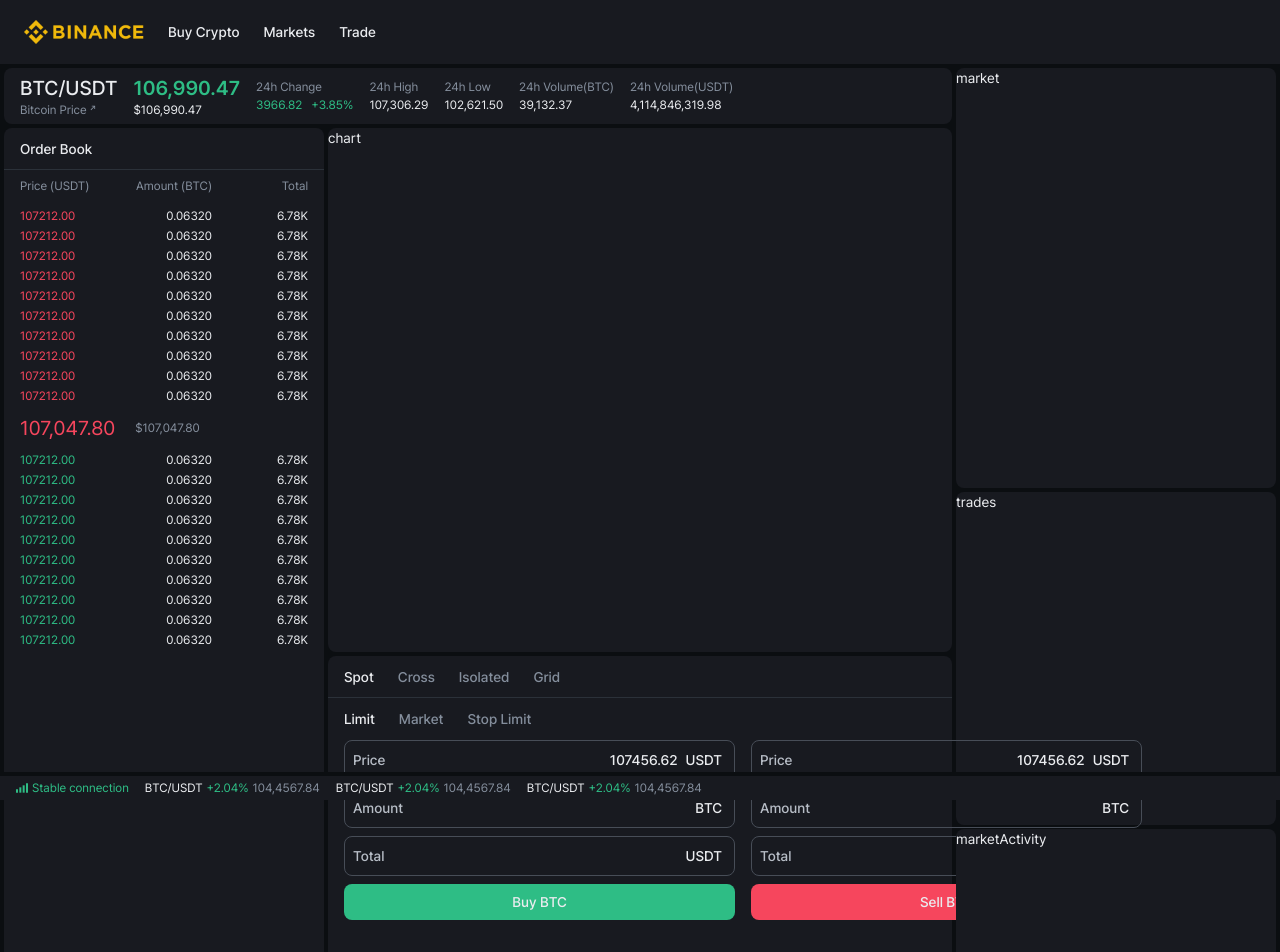
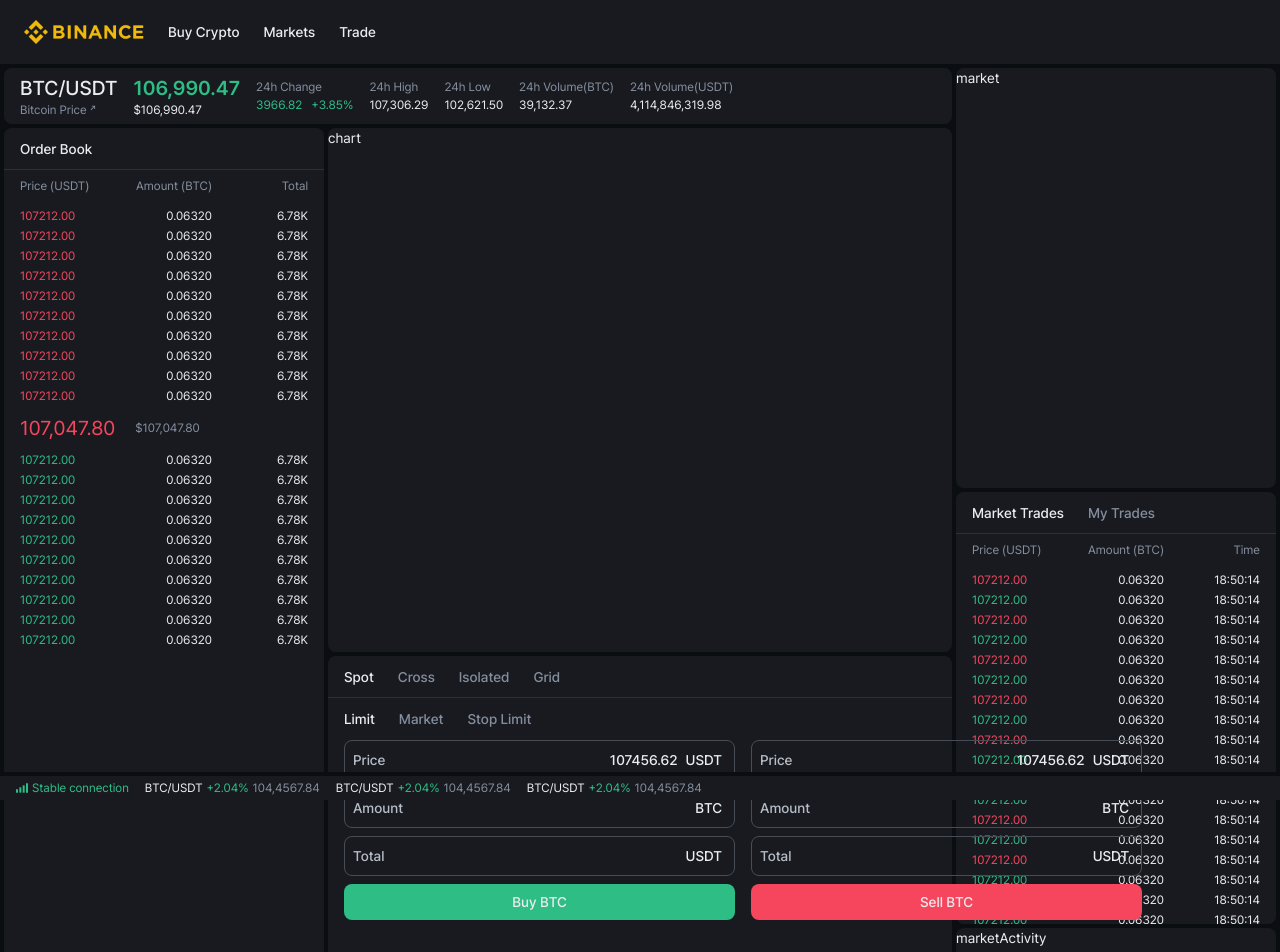
Before and after one commit to sk0x0y/krononlabs-task, a Next.js app: page / in a window 1280 px wide. Shown: the top 952 px of the page. Built offline with nearby package versions, Linux system fonts and the light colour scheme.

Commit message:
feat: [KLT-3] Trades 컴포넌트 추가

```diff
--- a/app/page.tsx
+++ b/app/page.tsx
@@ -1,4 +1,10 @@
-import { SubHeader, OrderBook, BasicTable, OrderForm } from '@widgets/trade';
+import {
+  SubHeader,
+  OrderBook,
+  BasicTable,
+  OrderForm,
+  Trades,
+} from '@widgets/trade';
 
 export default function Home() {
   return (
@@ -48,14 +54,7 @@
         market
       </section>
 
-      <section
-        className=""
-        style={{
-          gridArea: 'trades',
-        }}
-      >
-        trades
-      </section>
+      <Trades />
 
       <OrderForm />
 
--- a/src/widgets/trade/index.ts
+++ b/src/widgets/trade/index.ts
@@ -1,4 +1,5 @@
 export { default as SubHeader } from './sub-header';
 export { default as OrderBook } from './order-book';
+export { default as Trades } from './trades';
 export { default as OrderForm } from './order-form';
 export { default as BasicTable } from './basic-table';
--- /dev/null
+++ b/src/widgets/trade/trades.tsx
@@ -0,0 +1,158 @@
+export default function Trades() {
+  return (
+    <section
+      className=""
+      style={{
+        gridArea: 'trades',
+      }}
+    >
+      <div className="flex items-center h-[42px] px-4 border-b border-b-divider font-medium text-sm">
+        <ul className="flex gap-6 text-secondary [&>li]:cursor-pointer">
+          <li className="hover:text-primary-text text-primary-text">
+            Market Trades
+          </li>
+          <li className="hover:text-primary-text">My Trades</li>
+        </ul>
+      </div>
+
+      <div className="px-4">
+        <div className="flex justify-between py-2 text-xs text-secondary">
+          <span className="flex-1">Price (USDT)</span>
+          <span className="flex-1 text-right">Amount (BTC)</span>
+          <span className="flex-1 text-right">Time</span>
+        </div>
+
+        {/* TODO:  17(16.5)개 표시 + Overflow Scroll */}
+
+        <div className="h-[358px] py-1 text-xs overflow-y-auto scrollbar-hide">
+          <div className="flex justify-between py-0.5">
+            <span className="flex-1 text-negative">107212.00</span>
+            <span className="flex-1 text-right">0.06320</span>
+            <span className="flex-1 text-right">18:50:14</span>
+          </div>
+
+          <div className="flex justify-between py-0.5">
+            <span className="flex-1 text-positive">107212.00</span>
+            <span className="flex-1 text-right">0.06320</span>
+            <span className="flex-1 text-right">18:50:14</span>
+          </div>
+
+          <div className="flex justify-between py-0.5">
+            <span className="flex-1 text-negative">107212.00</span>
+            <span className="flex-1 text-right">0.06320</span>
+            <span className="flex-1 text-right">18:50:14</span>
+          </div>
+
+          <div className="flex justify-between py-0.5">
+            <span className="flex-1 text-positive">107212.00</span>
+            <span className="flex-1 text-right">0.06320</span>
+            <span className="flex-1 text-right">18:50:14</span>
+          </div>
+
+          <div className="flex justify-between py-0.5">
+            <span className="flex-1 text-negative">107212.00</span>
+            <span className="flex-1 text-right">0.06320</span>
+            <span className="flex-1 text-right">18:50:14</span>
+          </div>
+
+          <div className="flex justify-between py-0.5">
+            <span className="flex-1 text-positive">107212.00</span>
+            <span className="flex-1 text-right">0.06320</span>
+            <span className="flex-1 text-right">18:50:14</span>
+          </div>
+
+          <div className="flex justify-between py-0.5">
+            <span className="flex-1 text-negative">107212.00</span>
+            <span className="flex-1 text-right">0.06320</span>
+            <span className="flex-1 text-right">18:50:14</span>
+          </div>
+
+          <div className="flex justify-between py-0.5">
+            <span className="flex-1 text-positive">107212.00</span>
+            <span className="flex-1 text-right">0.06320</span>
+            <span className="flex-1 text-right">18:50:14</span>
+          </div>
+
+          <div className="flex justify-between py-0.5">
+            <span className="flex-1 text-negative">107212.00</span>
+            <span className="flex-1 text-right">0.06320</span>
+            <span className="flex-1 text-right">18:50:14</span>
+          </div>
+
+          <div className="flex justify-between py-0.5">
+            <span className="flex-1 text-positive">107212.00</span>
+            <span className="flex-1 text-right">0.06320</span>
+            <span className="flex-1 text-right">18:50:14</span>
+          </div>
+
+          <div className="flex justify-between py-0.5">
+            <span className="flex-1 text-negative">107212.00</span>
+            <span className="flex-1 text-right">0.06320</span>
+            <span className="flex-1 text-right">18:50:14</span>
+          </div>
+
+          <div className="flex justify-between py-0.5">
+            <span className="flex-1 text-positive">107212.00</span>
+            <span className="flex-1 text-right">0.06320</span>
+            <span className="flex-1 text-right">18:50:14</span>
+          </div>
+
+          <div className="flex justify-between py-0.5">
+            <span className="flex-1 text-negative">107212.00</span>
+            <span className="flex-1 text-right">0.06320</span>
+            <span className="flex-1 text-right">18:50:14</span>
+          </div>
+
+          <div className="flex justify-between py-0.5">
+            <span className="flex-1 text-positive">107212.00</span>
+            <span className="flex-1 text-right">0.06320</span>
+            <span className="flex-1 text-right">18:50:14</span>
+          </div>
+
+          <div className="flex justify-between py-0.5">
+            <span className="flex-1 text-negative">107212.00</span>
+            <span className="flex-1 text-right">0.06320</span>
+            <span className="flex-1 text-right">18:50:14</span>
+          </div>
+
+          <div className="flex justify-between py-0.5">
+            <span className="flex-1 text-positive">107212.00</span>
+            <span className="flex-1 text-right">0.06320</span>
+            <span className="flex-1 text-right">18:50:14</span>
+          </div>
+
+          <div className="flex justify-between py-0.5">
+            <span className="flex-1 text-negative">107212.00</span>
+            <span className="flex-1 text-right">0.06320</span>
+            <span className="flex-1 text-right">18:50:14</span>
+          </div>
+
+          <div className="flex justify-between py-0.5">
+            <span className="flex-1 text-positive">107212.00</span>
+            <span className="flex-1 text-right">0.06320</span>
+            <span className="flex-1 text-right">18:50:14</span>
+          </div>
+
+          <div className="flex justify-between py-0.5">
+            <span className="flex-1 text-negative">107212.00</span>
+            <span className="flex-1 text-right">0.06320</span>
+            <span className="flex-1 text-right">18:50:14</span>
+          </div>
+
+          {/* Overflow */}
+          <div className="flex justify-between py-0.5">
+            <span className="flex-1 text-positive">107212.00</span>
+            <span className="flex-1 text-right">0.06320</span>
+            <span className="flex-1 text-right">18:50:14</span>
+          </div>
+
+          <div className="flex justify-between py-0.5">
+            <span className="flex-1 text-negative">107212.00</span>
+            <span className="flex-1 text-right">0.06320</span>
+            <span className="flex-1 text-right">18:50:14</span>
+          </div>
+        </div>
+      </div>
+    </section>
+  );
+}
```
